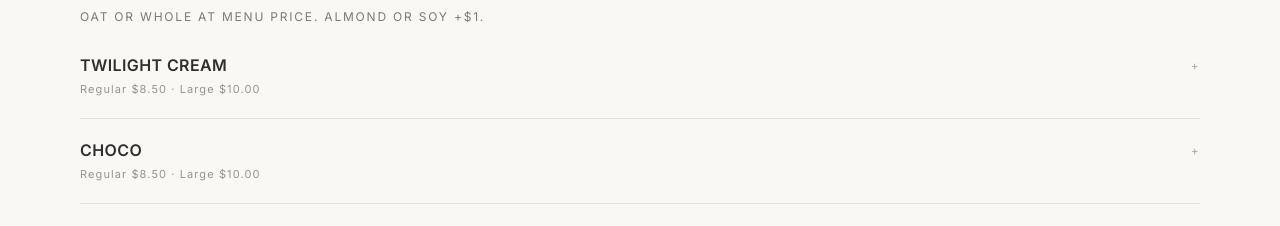
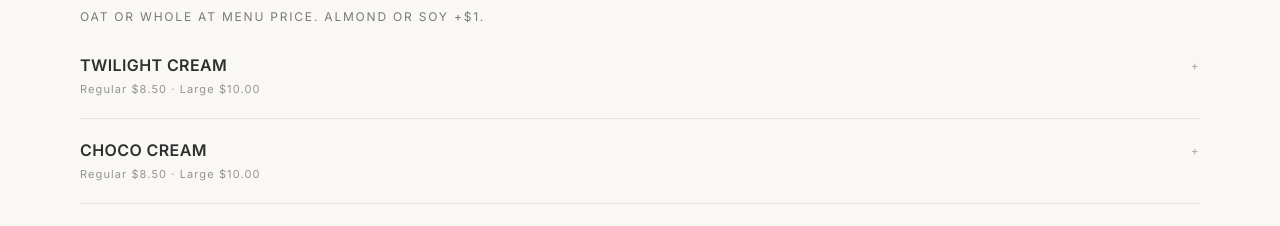
Before and after one commit to shaygail/stllhaus, a Next.js app: page /gallery in a window 1280 px wide. Shown: the part 2260-2486 px from the top of the page. Built offline with nearby package versions, Linux system fonts and the light colour scheme.

Commit message:
Rename menu item Choco to Choco Cream
Made-with: Cursor

```diff
--- a/app/gallery/page.tsx
+++ b/app/gallery/page.tsx
@@ -84,7 +84,7 @@ function getDairyCreamBaseNote(itemName: string): string | null {
   if (name.includes("twilight cream") && !name.includes("coconut")) {
     return "Ube cream top. Contains dairy.";
   }
-  if (name === "choco" || name.startsWith("choco ")) {
+  if (name.includes("choco cream")) {
     return "Chocolate cream top. Contains dairy.";
   }
   const isCloudDrink = name.includes("cloud");
@@ -147,7 +147,7 @@ const nonCoffeeItems: MenuItemData[] = [
     hideAddOns: true,
   },
   {
-    name: "Choco",
+    name: "Choco Cream",
     description:
       "Chocolate cream top with your choice of milk. Oat or whole at menu price; almond or soy +$1. Syrups not included.",
     image: "",
```
